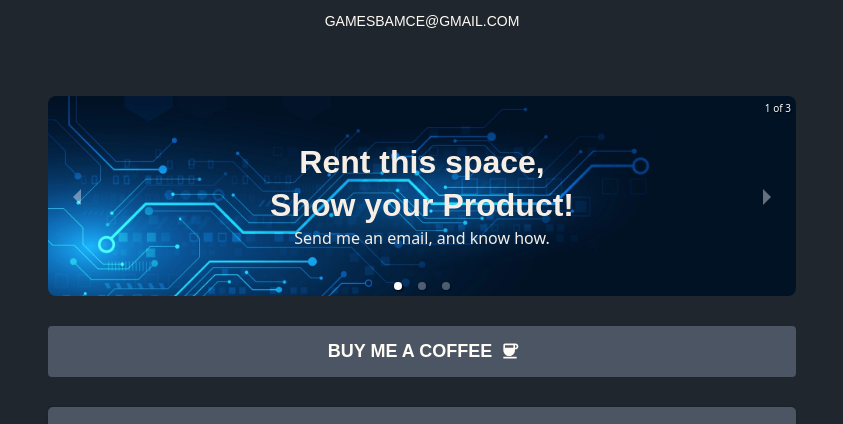
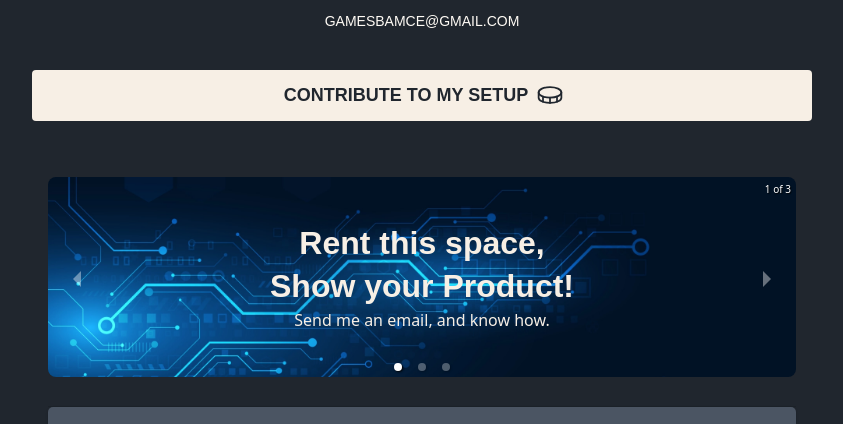
Before and after one commit to wandersonce/bioLink, a Next.js app: page / in a window 1280 px wide. Shown: the part 496-920 px from the top of the page, without its empty margins (218-1061 px from the left). Built offline with nearby package versions, Linux system fonts and the light colour scheme; no server answers; the database is empty; a web font is replaced by a local one.

Commit message:
Changing BTN to paypal

```diff
--- a/src/pages/index.js
+++ b/src/pages/index.js
@@ -10,7 +10,7 @@ import {
   Typography,
 } from '@mui/material';
 import CommercialSlider from '../components/CommercialSlider';
-import CoffeeIcon from '@mui/icons-material/Coffee';
+import { Coin } from 'phosphor-react';
 import { ExpandMore } from '@mui/icons-material';
 import MyWhishlist from '../components/MyWhishlist';
 import RecentPartners from '../components/RecentPartners';
@@ -46,26 +46,26 @@ export default function Home(props) {
       <ThemeProvider theme={theme}>
         <Header />
 
-        <main className="max-w-[100vw] md:max-w-[780px] p-4 sm:max-w-[480px]">
-          {/* COMMERCIAL SLIDER */}
-          <CommercialSlider />
-
-          {/* BUY ME A COFFEE BUTTON */}
+        {/* PAYPAL DONATION*/}
         <Button
-            href="https://www.buymeacoffee.com/bamgames"
+          href="https://www.paypal.com/paypalme/wandersoncastro"
           style={{
-              backgroundColor: '#4B5563',
-              color: '#FFFBF5',
+            backgroundColor: '#F7EFE5',
+            color: '#20262E',
             width: '100%',
             fontSize: '18px',
             fontWeight: 'bold',
             padding: '10px 20px',
             marginTop: '30px',
           }}
-            endIcon={<CoffeeIcon />}
+          endIcon={<Coin size={28} />}
         >
-            Buy Me a Coffee
+          Contribute to my Setup
         </Button>
+
+        <main className="max-w-[100vw] md:max-w-[780px] p-4 sm:max-w-[480px]">
+          {/* COMMERCIAL SLIDER */}
+          <CommercialSlider />
 
           {/* WISHLIST ACCORDION */}
           <Accordion
```
Lines whose indentation alone changed are shown as unchanged.
